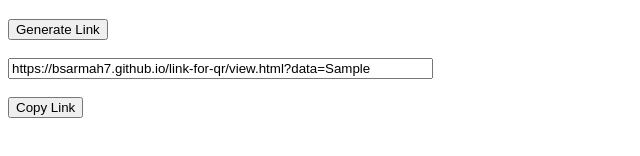
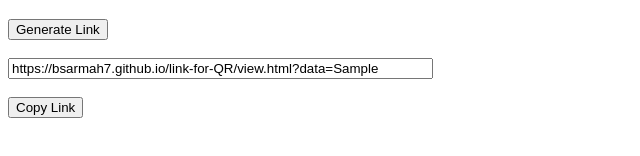
Before and after one commit to bsarmah7/link-for-QR, a plain HTML site: page index.html in a window 1280 px wide. Both pictures are taken after typing "Sample" into the empty fields and a click on the button "Generate Link". Shown: the part 166-322 px from the top of the page, 0-640 px from the left. Drawn offline with Linux system fonts and the light colour scheme.

Commit message:
Fix URL case sensitivity in index.html

```diff
--- a/index.html
+++ b/index.html
@@ -29,7 +29,7 @@ function generateLink() {
         return;
     }
 
-    let url = "https://bsarmah7.github.io/link-for-qr/view.html?data=" + encodeURIComponent(data);
+    let url = "https://bsarmah7.github.io/link-for-QR/view.html?data=" + encodeURIComponent(data);
 
     document.getElementById("link").value = url;
 }
```
